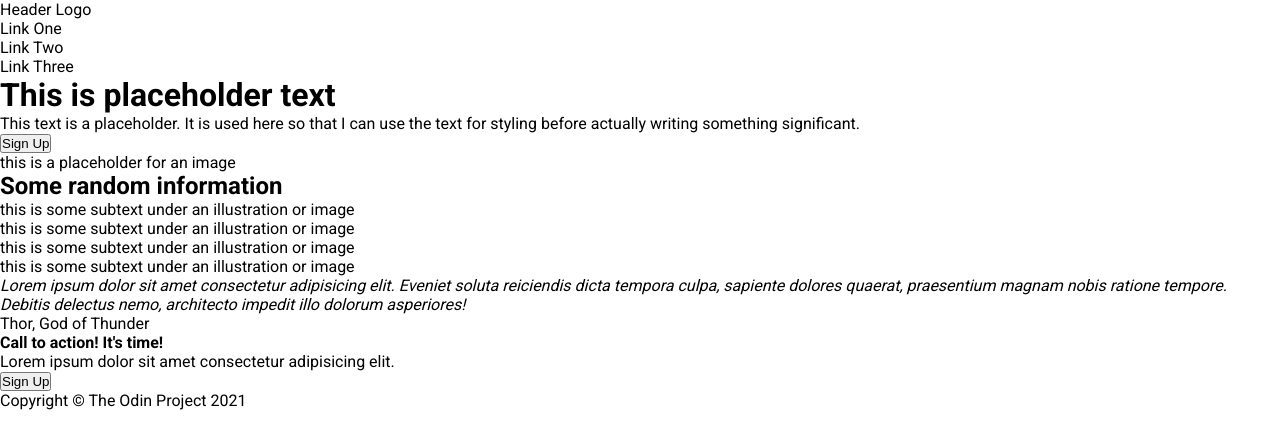
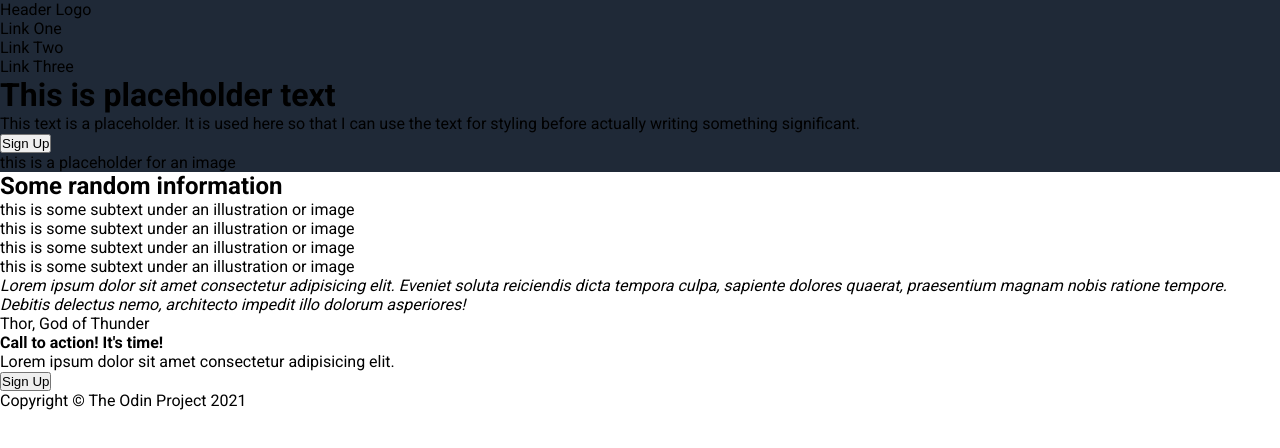
Before and after one commit to AntonJ223/project_landingPage, a plain HTML site: page index.html in a window 1280 px wide. Drawn offline with Linux system fonts and the light colour scheme.

Commit message:
Set header colour and padding

```diff
--- a/style.css
+++ b/style.css
@@ -8,3 +8,9 @@
 body {
     font-family: 'Roboto', sans-serif;
 }
+
+/* ----- Header ----- */
+header {
+    background-color: #1F2937;
+
+}
```
